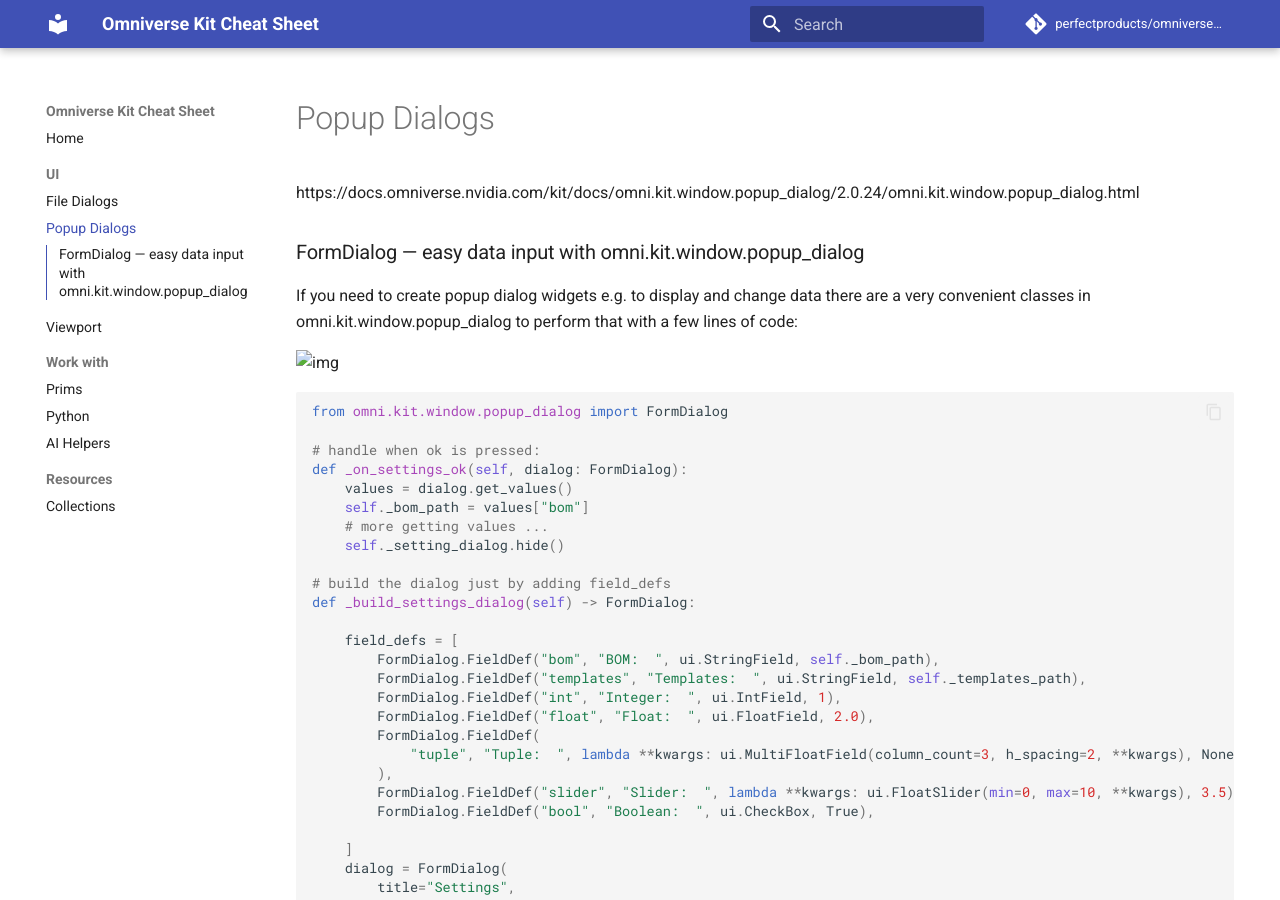
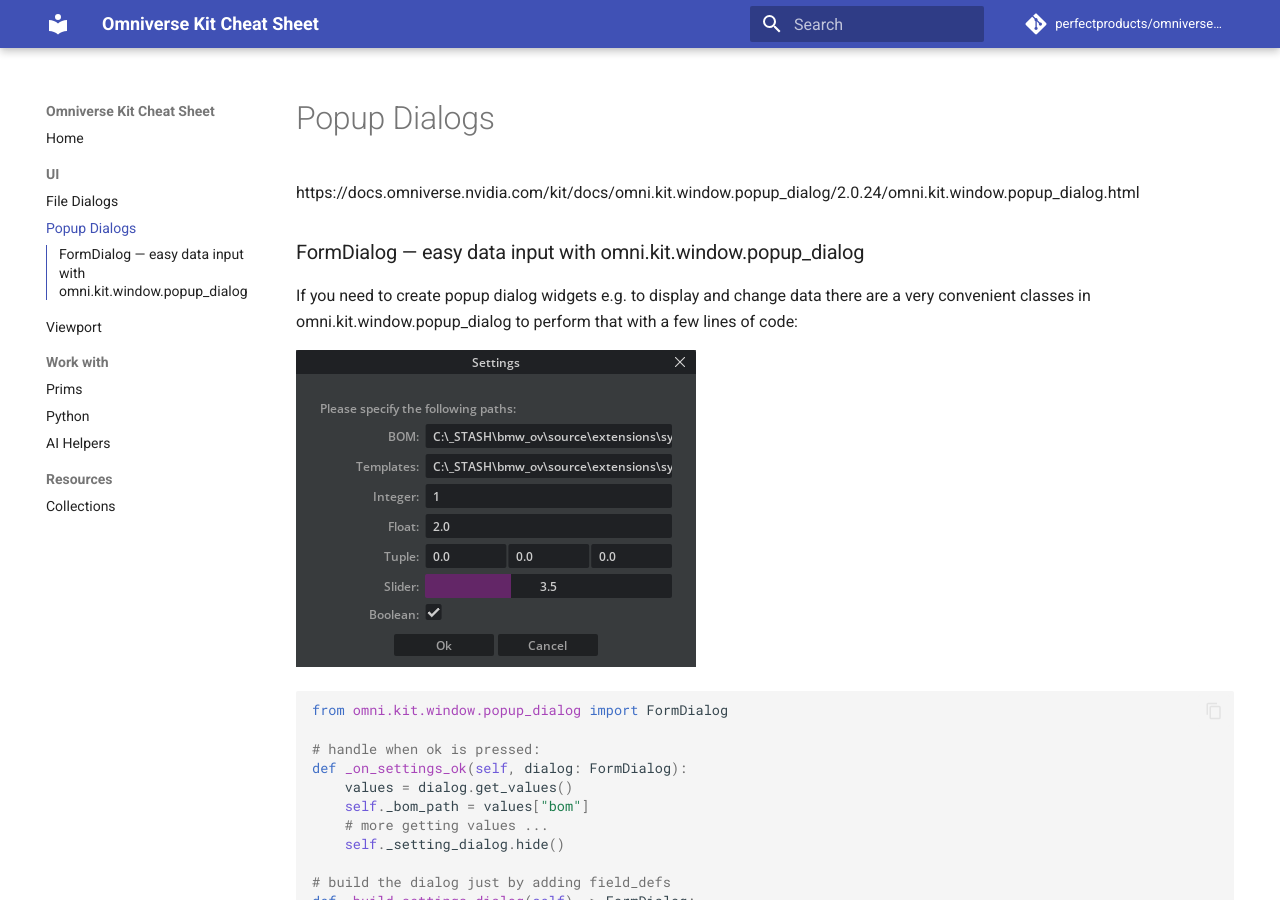
Before and after one commit to perfectproducts/omniverse_kit_cheat_sheet, an MkDocs documentation site: the page built from docs/cheatsheets/UI/popup_dialogs.md, in a window 1280 px wide and 900 px high. Built offline with MkDocs 1.6.1 and Material for MkDocs 9.7.7, drawn with Linux system fonts in a browser that asks for light colours; comment, search, counter and statistics services are not loaded.

Commit message:
fix image

````diff
--- a/docs/cheatsheets/UI/popup_dialogs.md
+++ b/docs/cheatsheets/UI/popup_dialogs.md
@@ -8,7 +8,7 @@ https://docs.omniverse.nvidia.com/kit/docs/omni.kit.window.popup_dialog/2.0.24/o
 
 If you need to create popup dialog widgets e.g. to display and change data there are a very convenient classes in omni.kit.window.popup_dialog to perform that with a few lines of code:
 
-![img](.\formdialog.png)
+![img](formdialog.png)
 
 ```python
 from omni.kit.window.popup_dialog import FormDialog
````
